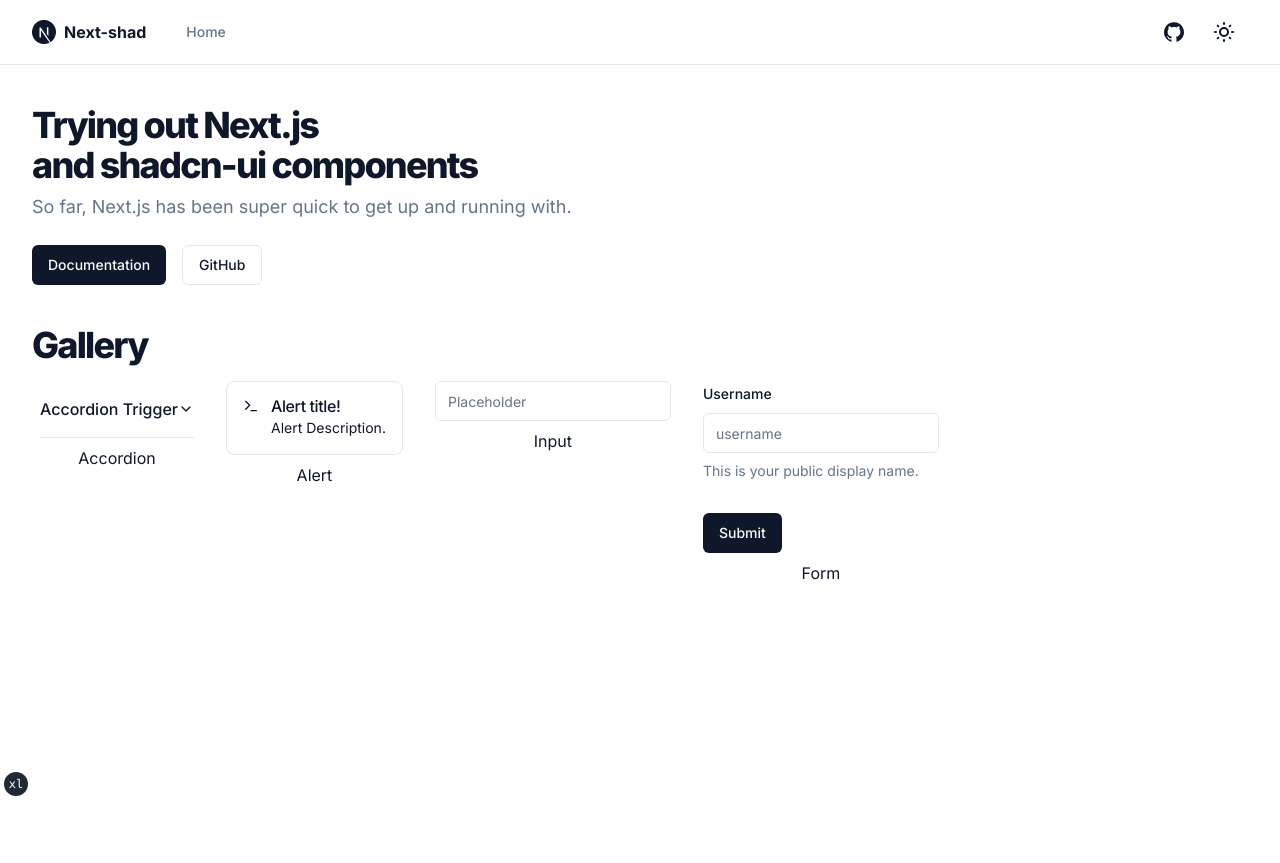
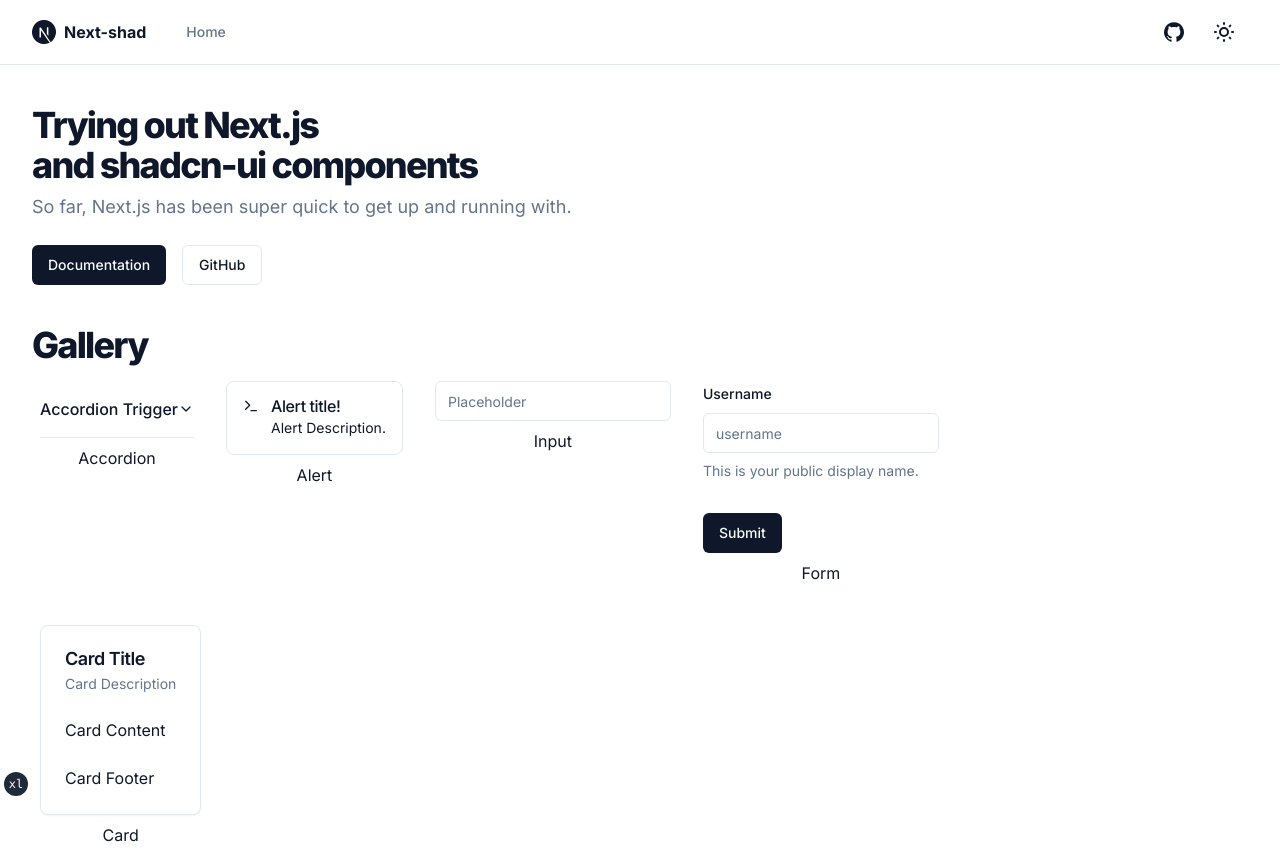
Before and after one commit to softwarebyze/next-shad, a Next.js app: page / in a window 1280 px wide. Before the commit the page ends 800 px from the top, so only its background shows below. Built offline with nearby package versions, Linux system fonts and the light colour scheme.

Commit message:
added card

```diff
--- a/app/gallery.tsx
+++ b/app/gallery.tsx
@@ -3,6 +3,7 @@
 import InputDemo from "@/components/demo/input-demo"
 
 import AccordionDemo from "../components/demo/accordion-demo"
+import CardDemo from "@/components/demo/card-demo"
 
 export default function Gallery() {
   return (
@@ -28,6 +29,10 @@
             <ProfileForm />
             <h2 className="m-2 text-center">Form</h2>
           </div>
+          <div className="m-2 flex flex-col">
+            <CardDemo />
+            <h2 className="m-2 text-center">Card</h2>
+          </div>
         </div>
       </div>
     </section>
--- /dev/null
+++ b/components/demo/card-demo.tsx
@@ -0,0 +1,25 @@
+import {
+  Card,
+  CardContent,
+  CardDescription,
+  CardFooter,
+  CardHeader,
+  CardTitle,
+} from "@/components/ui/card"
+
+export default function CardDemo() {
+  return (
+    <Card>
+      <CardHeader>
+        <CardTitle>Card Title</CardTitle>
+        <CardDescription>Card Description</CardDescription>
+      </CardHeader>
+      <CardContent>
+        <p>Card Content</p>
+      </CardContent>
+      <CardFooter>
+        <p>Card Footer</p>
+      </CardFooter>
+    </Card>
+  )
+}
--- /dev/null
+++ b/components/ui/card.tsx
@@ -0,0 +1,79 @@
+import * as React from "react"
+
+import { cn } from "@/lib/utils"
+
+const Card = React.forwardRef<
+  HTMLDivElement,
+  React.HTMLAttributes<HTMLDivElement>
+>(({ className, ...props }, ref) => (
+  <div
+    ref={ref}
+    className={cn(
+      "rounded-lg border bg-card text-card-foreground shadow-sm",
+      className
+    )}
+    {...props}
+  />
+))
+Card.displayName = "Card"
+
+const CardHeader = React.forwardRef<
+  HTMLDivElement,
+  React.HTMLAttributes<HTMLDivElement>
+>(({ className, ...props }, ref) => (
+  <div
+    ref={ref}
+    className={cn("flex flex-col space-y-1.5 p-6", className)}
+    {...props}
+  />
+))
+CardHeader.displayName = "CardHeader"
+
+const CardTitle = React.forwardRef<
+  HTMLParagraphElement,
+  React.HTMLAttributes<HTMLHeadingElement>
+>(({ className, ...props }, ref) => (
+  <h3
+    ref={ref}
+    className={cn(
+      "text-lg font-semibold leading-none tracking-tight",
+      className
+    )}
+    {...props}
+  />
+))
+CardTitle.displayName = "CardTitle"
+
+const CardDescription = React.forwardRef<
+  HTMLParagraphElement,
+  React.HTMLAttributes<HTMLParagraphElement>
+>(({ className, ...props }, ref) => (
+  <p
+    ref={ref}
+    className={cn("text-sm text-muted-foreground", className)}
+    {...props}
+  />
+))
+CardDescription.displayName = "CardDescription"
+
+const CardContent = React.forwardRef<
+  HTMLDivElement,
+  React.HTMLAttributes<HTMLDivElement>
+>(({ className, ...props }, ref) => (
+  <div ref={ref} className={cn("p-6 pt-0", className)} {...props} />
+))
+CardContent.displayName = "CardContent"
+
+const CardFooter = React.forwardRef<
+  HTMLDivElement,
+  React.HTMLAttributes<HTMLDivElement>
+>(({ className, ...props }, ref) => (
+  <div
+    ref={ref}
+    className={cn(" flex items-center p-6 pt-0", className)}
+    {...props}
+  />
+))
+CardFooter.displayName = "CardFooter"
+
+export { Card, CardHeader, CardFooter, CardTitle, CardDescription, CardContent }
```
